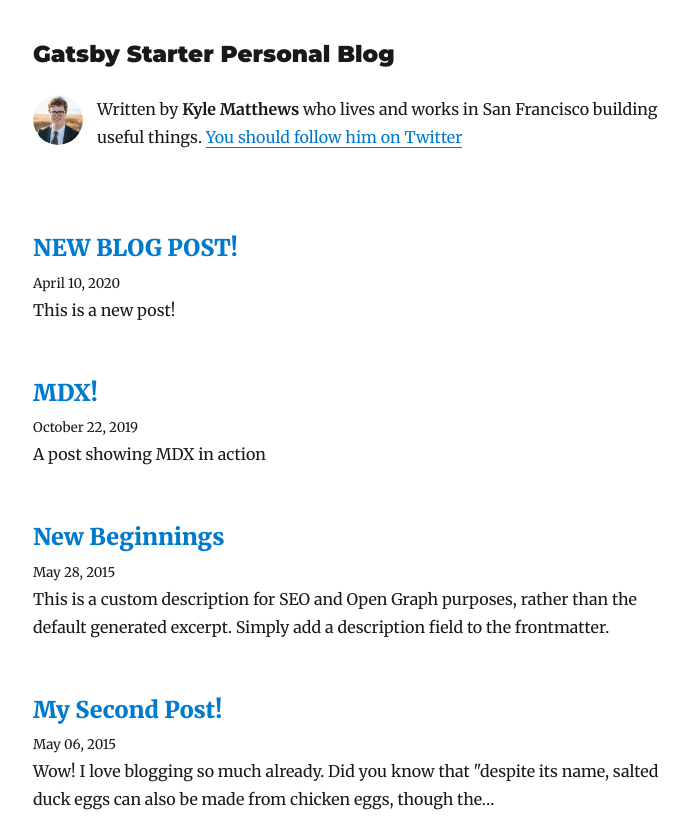
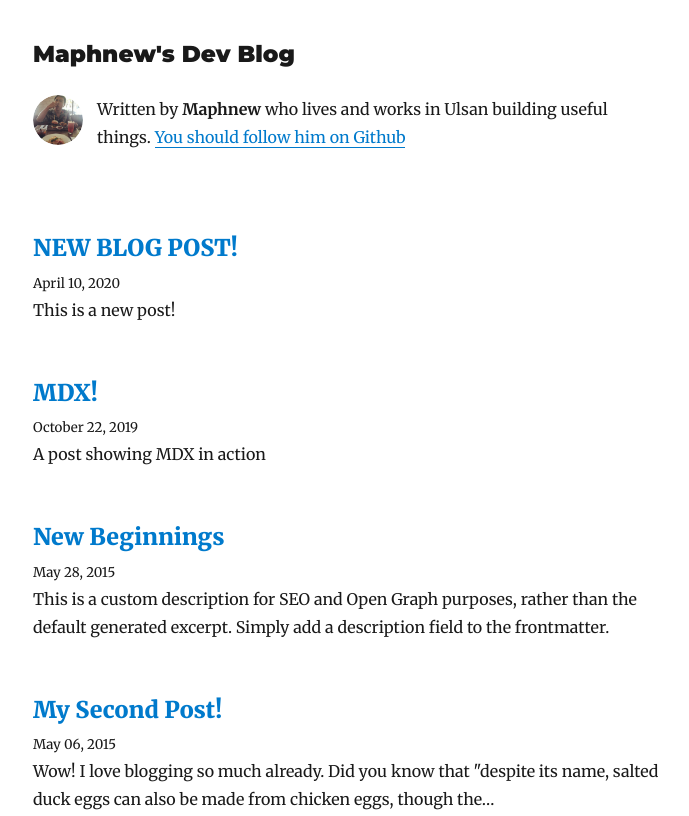
Before and after one commit to Maphnew/gatsby-blog, a Gatsby site: page /blog in a window 1280 px wide. Shown: the top 816 px of the page, without its empty margins (292-981 px from the left). Built offline with nearby package versions, Linux system fonts and the light colour scheme; Gatsby itself is replaced by a stand-in of ours; some packages are replaced by stand-ins of ours.

Commit message:
Change photo

```diff
--- a/gatsby-config.js
+++ b/gatsby-config.js
@@ -1,12 +1,12 @@
 module.exports = {
   siteMetadata: {
     // edit below
-    title: `Gatsby Starter Personal Blog`,
-    author: `Kyle Matthews`,
+    title: `Maphnew's Dev Blog`,
+    author: `Maphnew`,
     description: `A starter personal blog with styled components, dark mode, and Netlify CMS.`,
     siteUrl: `https://gatsby-starter-blog-demo.netlify.com/`,
     social: {
-      twitter: `kylemathews`,
+      github: `maphnew`,
     },
   },
   plugins: [
--- a/src/components/bio.js
+++ b/src/components/bio.js
@@ -34,11 +34,10 @@ function Bio() {
               }}
             />
             <p>
-              Written by <strong>{author}</strong> who lives and works in San
-              Francisco building useful things.
+              Written by <strong>{author}</strong> who lives and works in Ulsan building useful things.
               {` `}
-              <a href={`https://twitter.com/${social.twitter}`}>
-                You should follow him on Twitter
+              <a href={`https://github.com/${social.github}`}>
+                You should follow him on Github
               </a>
             </p>
           </Container>
```
Also changed, not shown: content/assets/profile-pic.jpg.jpg (added), content/assets/sample-profile-pic.jpg (renamed from content/assets/profile-pic.jpg).
